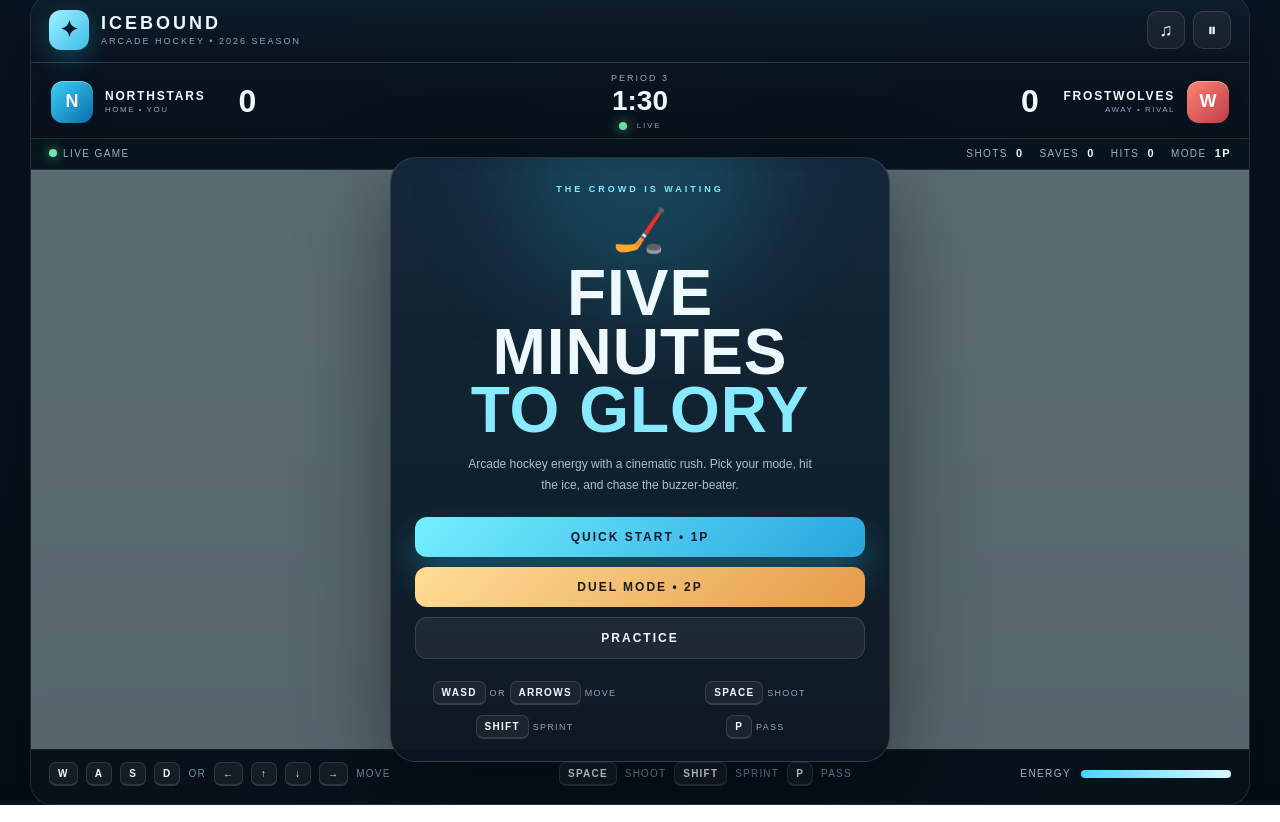
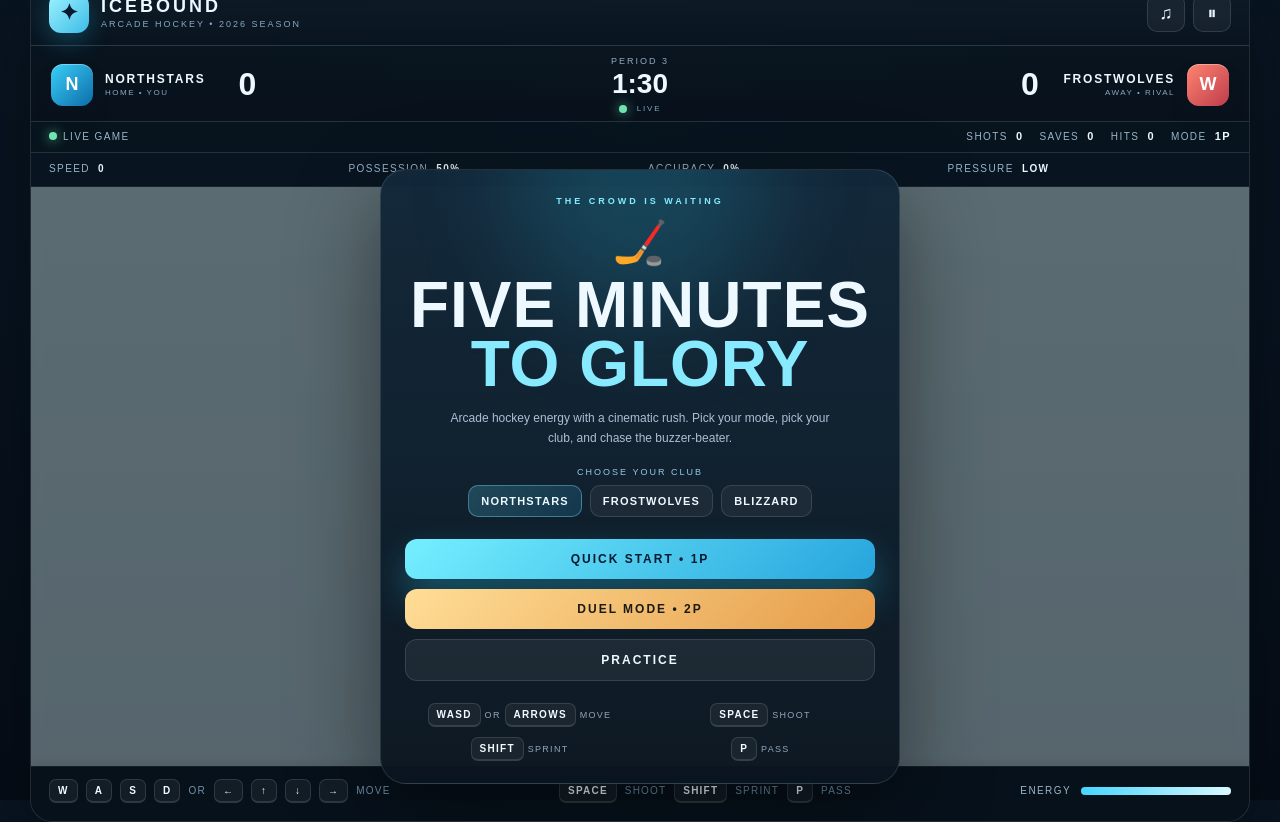
Before and after one commit to lv3284-ctrl/hockey-fun, a plain HTML site: page index.html in a window 1280 px wide. Drawn offline with Linux system fonts and the light colour scheme; a script that the page names is missing.

Commit message:
Add team selection, richer stats, music, stronger AI behavior, and animation polish to the hockey game.

```diff
--- a/index.html
+++ b/index.html
@@ -25,9 +25,9 @@
 
       <div class="scoreboard">
         <div class="team home">
-          <div class="crest">N</div>
+          <div class="crest" id="homeCrest">N</div>
           <div class="team-meta">
-            <div class="team-name">Northstars</div>
+            <div class="team-name" id="homeName">Northstars</div>
             <div class="team-tag">Home • You</div>
           </div>
           <div class="score" id="homeScore">0</div>
@@ -42,10 +42,10 @@
         <div class="team away">
           <div class="score" id="awayScore">0</div>
           <div class="team-meta text-right">
-            <div class="team-name">Frostwolves</div>
+            <div class="team-name" id="awayName">Frostwolves</div>
             <div class="team-tag">Away • Rival</div>
           </div>
-          <div class="crest away-crest">W</div>
+          <div class="crest away-crest" id="awayCrest">W</div>
         </div>
       </div>
 
@@ -59,6 +59,13 @@
         </div>
       </div>
 
+      <div class="realtime-panel">
+        <div>Speed <strong id="speedStat">0</strong></div>
+        <div>Possession <strong id="possessionStat">50%</strong></div>
+        <div>Accuracy <strong id="accuracyStat">0%</strong></div>
+        <div>Pressure <strong id="pressureStat">Low</strong></div>
+      </div>
+
       <div class="arena-wrap">
         <canvas id="gameCanvas" width="1200" height="570" aria-label="Hockey arena"></canvas>
         <div class="toast" id="toast">Goal!</div>
@@ -68,7 +75,16 @@
             <div class="eyebrow">The crowd is waiting</div>
             <div class="menu-crest">🏒</div>
             <h1>Five minutes<br><em>to glory</em></h1>
-            <p>Arcade hockey energy with a cinematic rush. Pick your mode, hit the ice, and chase the buzzer-beater.</p>
+            <p>Arcade hockey energy with a cinematic rush. Pick your mode, pick your club, and chase the buzzer-beater.</p>
+
+            <div class="team-select-wrap">
+              <div class="team-select-title">Choose your club</div>
+              <div class="team-select">
+                <button class="team-btn active" data-team="Northstars">Northstars</button>
+                <button class="team-btn" data-team="Frostwolves">Frostwolves</button>
+                <button class="team-btn" data-team="Blizzard">Blizzard</button>
+              </div>
+            </div>
 
             <div class="menu-actions">
               <button class="primary-btn" data-mode="1p">Quick Start • 1P</button>
--- a/style.css
+++ b/style.css
@@ -259,6 +259,24 @@ button {
   font-size: 11px;
 }
 
+.realtime-panel {
+  display: grid;
+  grid-template-columns: repeat(4, minmax(120px, 1fr));
+  gap: 8px 16px;
+  padding: 10px 18px 12px;
+  background: rgba(9, 24, 35, 0.7);
+  border-bottom: 1px solid rgba(255,255,255,0.06);
+  color: #9bb4c8;
+  font-size: 10px;
+  letter-spacing: 1.4px;
+  text-transform: uppercase;
+}
+
+.realtime-panel strong {
+  color: #edf8ff;
+  margin-left: 4px;
+}
+
 .arena-wrap {
   position: relative;
   background: #0d2136;
@@ -317,7 +335,7 @@ canvas {
 
 .menu-panel {
   position: relative;
-  width: min(500px, 82%);
+  width: min(520px, 84%);
   padding: 26px 24px 22px;
   background: linear-gradient(180deg, rgba(18, 40, 58, 0.98), rgba(10, 21, 31, 0.96));
   border: 1px solid rgba(255,255,255,0.12);
@@ -373,10 +391,48 @@ canvas {
 .menu-panel p {
   position: relative;
   margin: 14px auto 0;
-  max-width: 360px;
+  max-width: 380px;
   color: #abc0d4;
   line-height: 1.7;
   font-size: 12px;
+}
+
+.team-select-wrap {
+  position: relative;
+  margin-top: 18px;
+}
+
+.team-select-title {
+  font-size: 9px;
+  color: #8ecae6;
+  text-transform: uppercase;
+  letter-spacing: 2px;
+  margin-bottom: 8px;
+}
+
+.team-select {
+  display: flex;
+  justify-content: center;
+  flex-wrap: wrap;
+  gap: 8px;
+}
+
+.team-btn {
+  border: 1px solid rgba(255,255,255,0.12);
+  background: rgba(255,255,255,0.05);
+  color: #edf8ff;
+  border-radius: 10px;
+  padding: 9px 12px;
+  cursor: pointer;
+  font-size: 11px;
+  letter-spacing: 1.2px;
+  text-transform: uppercase;
+  font-weight: 900;
+}
+
+.team-btn.active {
+  background: linear-gradient(135deg, rgba(94, 230, 255, 0.2), rgba(33, 144, 206, 0.2));
+  border-color: rgba(117, 226, 255, 0.4);
 }
 
 .menu-actions {
@@ -608,4 +664,8 @@ canvas {
   .menu-controls {
     grid-template-columns: 1fr;
   }
+
+  .realtime-panel {
+    grid-template-columns: repeat(2, minmax(100px, 1fr));
+  }
 }
```
Also changed, not shown: 1 other file.
